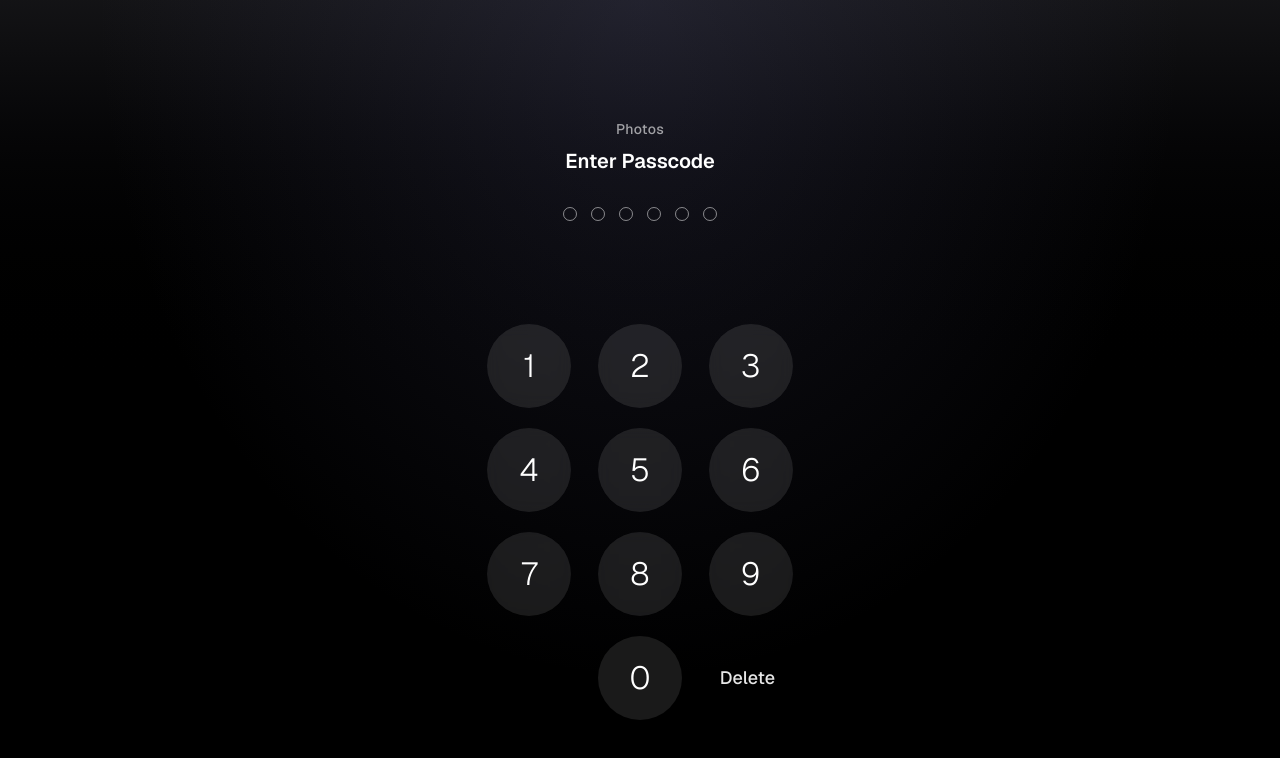
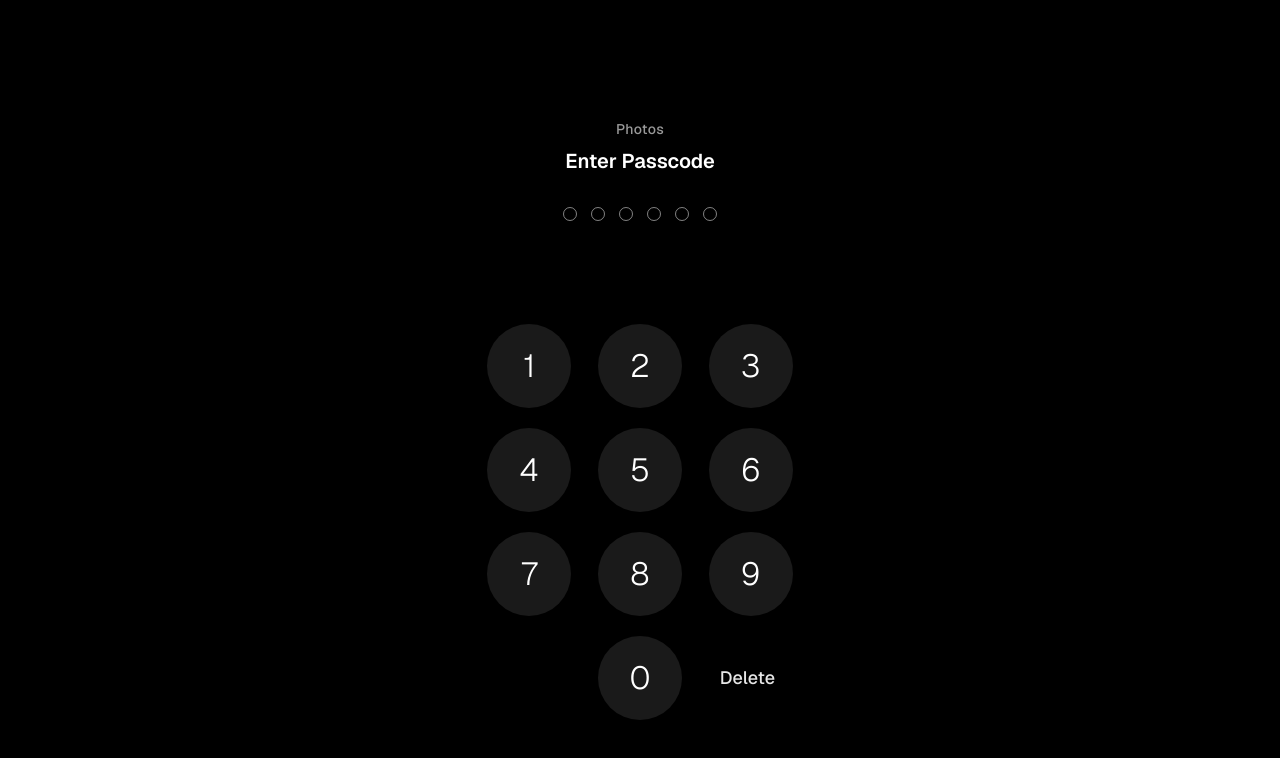
Before and after one commit to ethanszeto/photos, a Next.js app in the folder amplify/: page / in a window 1280 px wide. Shown: the top 758 px of the page. Built offline with nearby package versions, Linux system fonts and the light colour scheme; no server answers.

Commit message:
Update PasscodeLock.tsx

```diff
--- a/amplify/components/passcode/PasscodeLock.tsx
+++ b/amplify/components/passcode/PasscodeLock.tsx
@@ -78,13 +78,7 @@
 
   return (
     <div className="relative flex min-h-0 w-full flex-1 flex-col overflow-hidden bg-black">
-      <div className="pointer-events-none absolute inset-0 bg-gradient-to-b from-zinc-900/80 via-black to-black" aria-hidden />
-      <div
-        className="pointer-events-none absolute inset-0 bg-[radial-gradient(ellipse_at_top,_rgba(80,80,120,0.25),_transparent_60%)]"
-        aria-hidden
-      />
-
-      <div className="relative z-10 flex flex-1 flex-col items-center justify-center gap-8 px-6 pt-4">
+      <div className="flex flex-1 flex-col items-center justify-center gap-8 px-6 pt-4">
         <div className="text-center">
           <p className="text-sm font-medium tracking-wide text-white/60">Photos</p>
           <h1 className="mt-2 text-xl font-semibold text-white">Enter Passcode</h1>
@@ -93,7 +87,7 @@
         {error && <p className="animate-fade-in text-sm font-medium text-red-400">{error}</p>}
       </div>
 
-      <div className="relative z-10 w-full shrink-0 pb-20">
+      <div className="w-full shrink-0 pb-20">
         <NumberPad onDigit={handleDigit} onDelete={handleDelete} disabled={submitting} />
       </div>
     </div>
```
